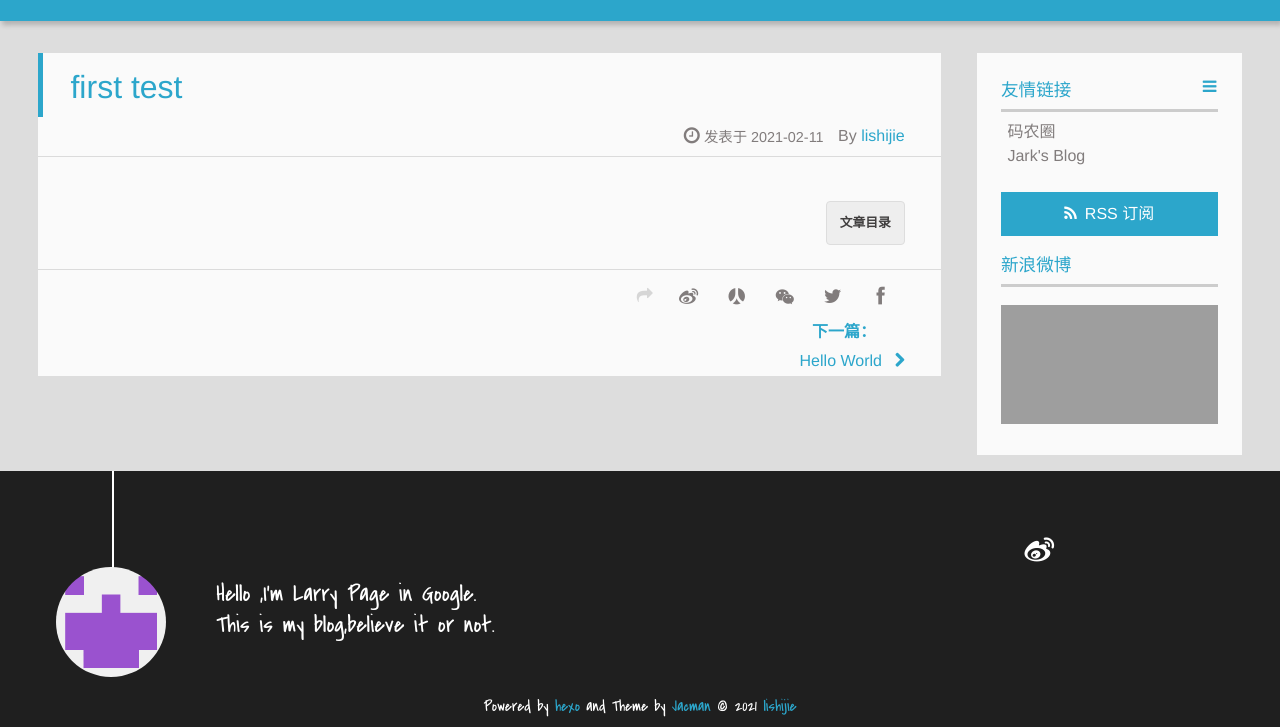
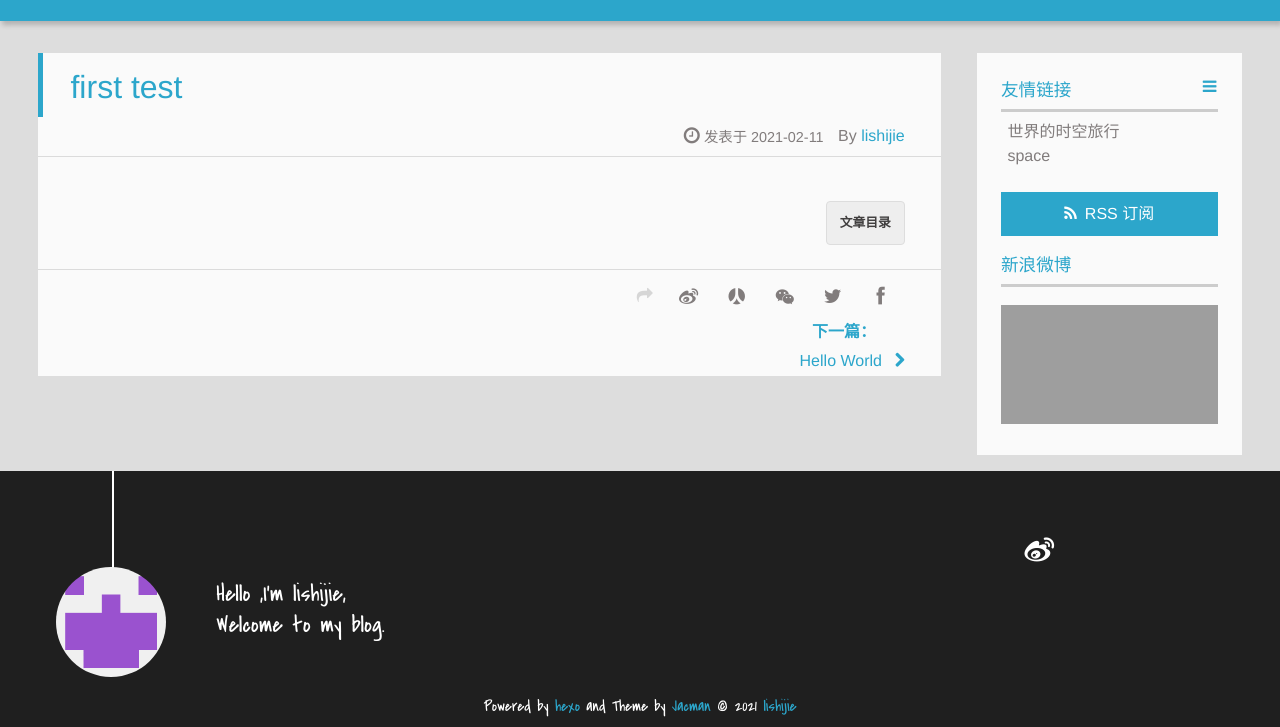
Before and after one commit to lishijie233/lishijie233.github.io, a plain HTML site: page 2021/02/11/first-test/index.html in a window 1280 px wide. Shown: the part 160-887 px from the top of the page. Drawn offline with Linux system fonts and the light colour scheme; grey boxes are pictures that could not be loaded; a script that the page names is missing.

Commit message:
Site updated: 2021-02-11 15:45:46

```diff
--- a/2021/02/11/first-test/index.html
+++ b/2021/02/11/first-test/index.html
@@ -168,13 +168,13 @@
 
           <li>
 
-            	<a href="https://coderq.com" target="_blank" title="一个面向程序员交流分享的新一代社区">码农圈</a>
+            	<a href="https://lishijie233.com" target="_blank" title="新一代社区">世界的时空旅行</a>
 
           </li>
 
           <li>
 
-            	<a href="http://wuchong.me" target="_blank" title="Jark&#39;s Blog">Jark&#39;s Blog</a>
+            	<a href="http://lishijie.me" target="_blank" title="space">space</a>
 
           </li>
 
@@ -206,8 +206,8 @@
 
 
 	<section class="info">
-		<p> Hello ,I&#39;m Larry Page in Google. <br/>
-			This is my blog,believe it or not.</p>
+		<p> Hello ,I&#39;m lishijie, <br/>
+			Welcome to my blog.</p>
 	</section>
 
 	<div class="social-font" class="clearfix">
--- a/index.html
+++ b/index.html
@@ -205,13 +205,13 @@
 
           <li>
 
-            	<a href="https://coderq.com" target="_blank" title="一个面向程序员交流分享的新一代社区">码农圈</a>
+            	<a href="https://lishijie233.com" target="_blank" title="新一代社区">世界的时空旅行</a>
 
           </li>
 
           <li>
 
-            	<a href="http://wuchong.me" target="_blank" title="Jark&#39;s Blog">Jark&#39;s Blog</a>
+            	<a href="http://lishijie.me" target="_blank" title="space">space</a>
 
           </li>
 
@@ -243,8 +243,8 @@
 
 
 	<section class="info">
-		<p> Hello ,I&#39;m Larry Page in Google. <br/>
-			This is my blog,believe it or not.</p>
+		<p> Hello ,I&#39;m lishijie, <br/>
+			Welcome to my blog.</p>
 	</section>
 
 	<div class="social-font" class="clearfix">
```
Also changed, not shown: 2021/02/11/hello-world/index.html (+4 -4 lines), archives/2021/02/index.html (+2 -2 lines), archives/2021/index.html (+2 -2 lines), archives/index.html (+2 -2 lines).
